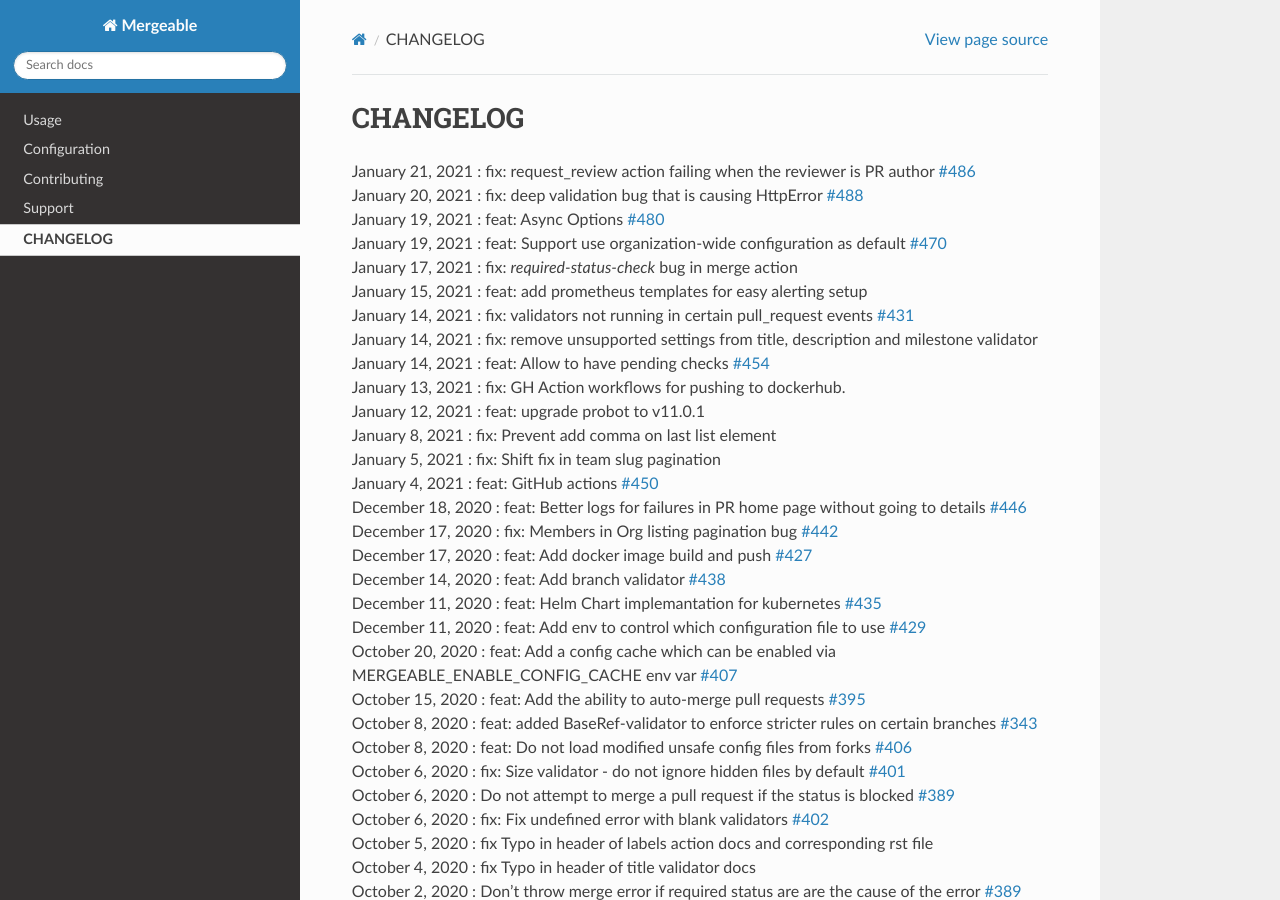
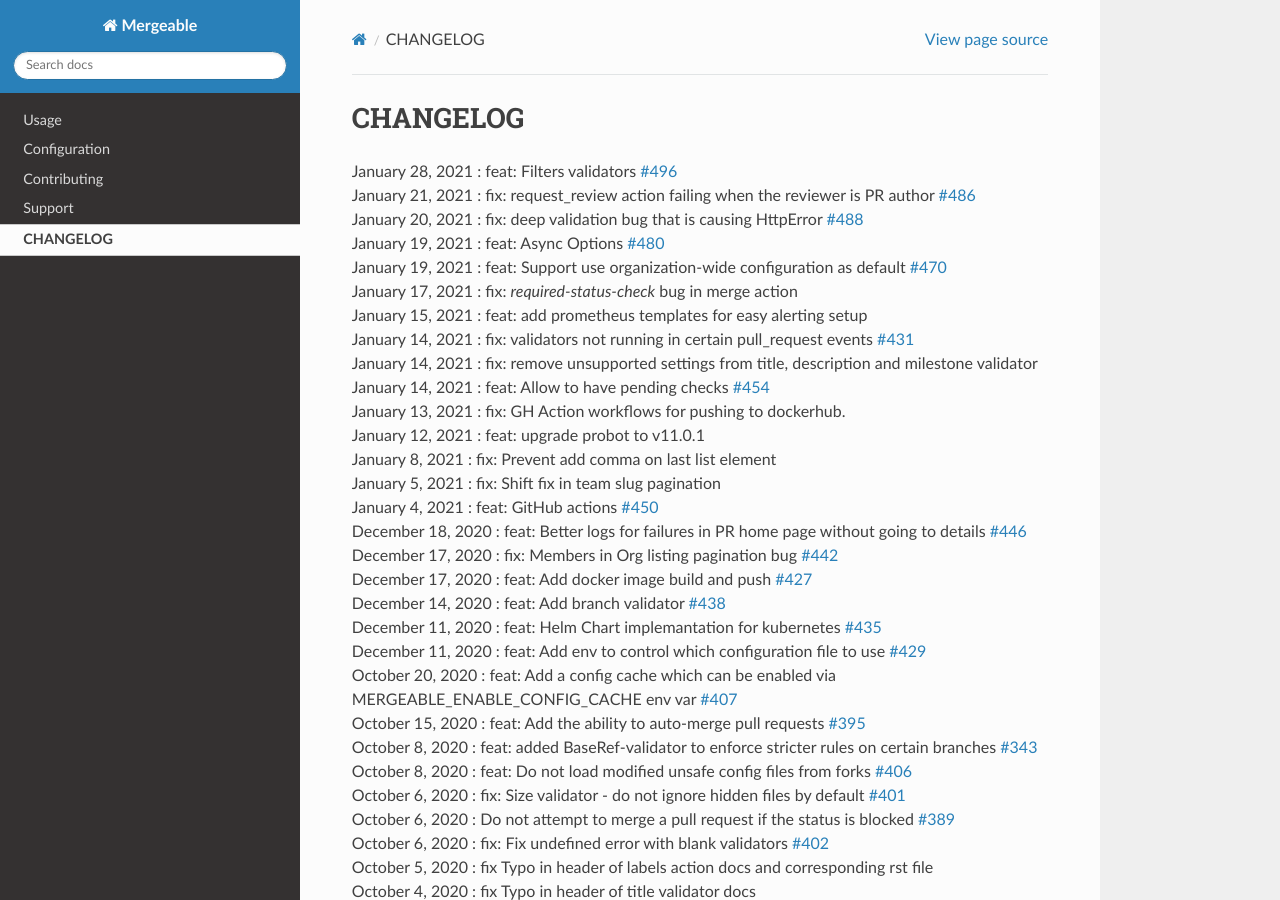
Before and after one commit to mergeability/mergeable, a Sphinx documentation site: the page built from docs/changelog.rst, in a window 1280 px wide and 900 px high. Built offline with Sphinx 7.4.7 and the Read the Docs theme 2.0.0, drawn with Linux system fonts in a browser that asks for light colours; pages that are not in the unit, such as notebooks, are missing from menus.

Commit message:
add feature to changelog

```diff
--- a/docs/changelog.rst
+++ b/docs/changelog.rst
@@ -1,6 +1,7 @@
 CHANGELOG
 =====================================
 
+| January 28, 2021 : feat: Filters validators `#496 <https://github.com/mergeability/mergeable/pull/496>`_
 | January 21, 2021 : fix: request_review action failing when the reviewer is PR author `#486 <https://github.com/mergeability/mergeable/issues/486>`_
 | January 20, 2021 : fix: deep validation bug that is causing HttpError `#488 <https://github.com/mergeability/mergeable/issues/488>`_
 | January 19, 2021 : feat: Async Options `#480 <https://github.com/mergeability/mergeable/issues/480>`_
```
